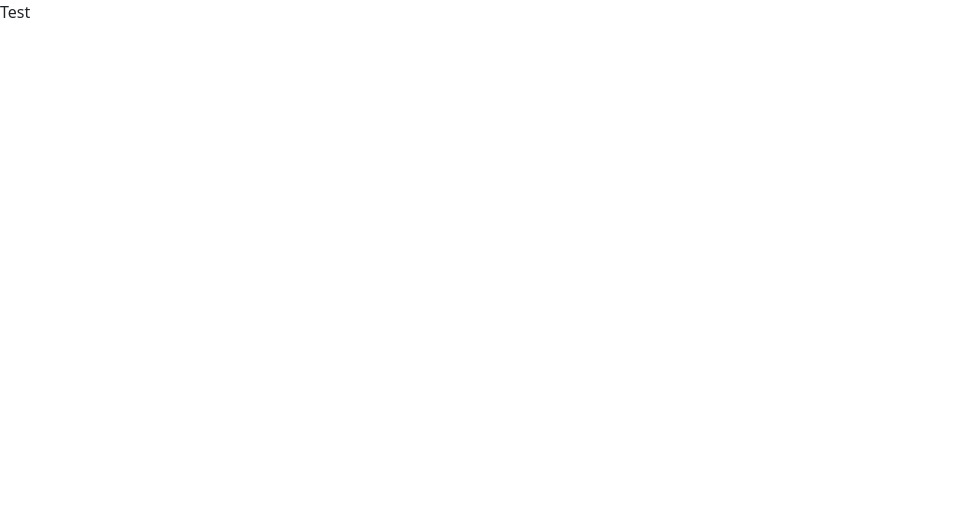
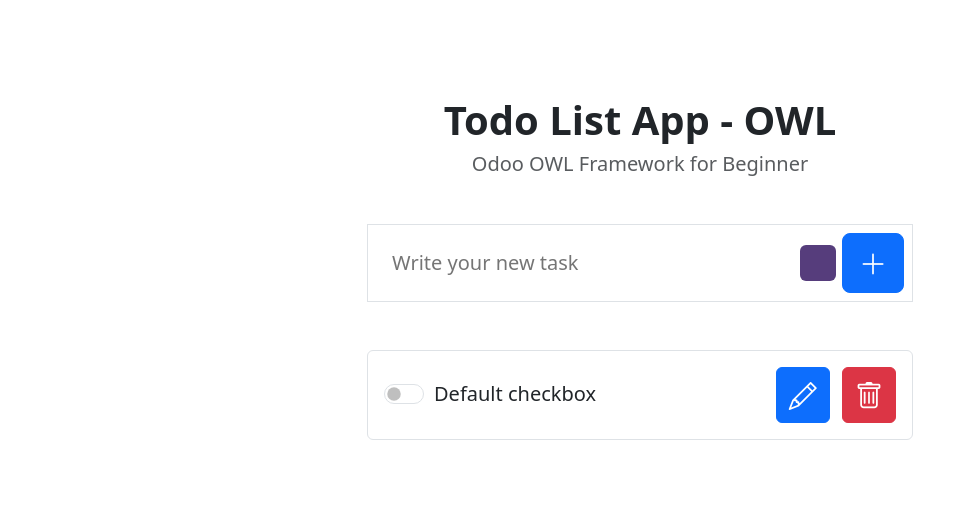
Before and after one commit to alfie-prometheus/odoo_owl_todo_app, a plain HTML site: page index.html in a window 1280 px wide. Shown: the whole page, without its empty margins (0-976 px from the left). Drawn offline with nearby package versions, Linux system fonts and the light colour scheme.

Commit message:
Completed the input form

```diff
--- a/index.html
+++ b/index.html
@@ -11,6 +11,38 @@
     <script src="./owl.iife.js"></script>
 </head>
 <body>
-    Test
+    <div class="container">
+        <div class="row my-5 py-5">
+            <div class="col-lg-6 offset-lg-3">
+                <h1 class="text-center fw-bold main-title">Todo List App - OWL</h1>
+                <p class="text-center h5 text-muted mb-5">Odoo OWL Framework for Beginner</p>
+                <div>
+                    <div class="input-group-lg w-100 d-flex border p-2 align-items-center">
+                        <input type="text" class="form-control-lg flex-fill border-0 me-1" placeholder="Write your new task" aria-label="Write your new task" aria-describedby="button-addon2">
+                        <input type="color" class="form-control-lg form-control-color border-0 bg-white m-0" id="color" value="#563d7c" title="Choose your color">
+                        <button class="btn btn-primary" type="button" id="button-addon2"><i class="bi bi-plus-lg fs-3"></i></button>
+                    </div>
+                </div>
+                <ul class="d-flex flex-column mt-5 p-0">
+                    <li class="d-flex align-items-center justify-content-between border p-3 mb-2 rounded">
+                        <div class="form-check form-switch fs-5">
+                            <input class="form-check-input" type="checkbox" value="" id="flexCheckDefault">
+                            <label class="form-check-label" for="flexCheckDefault">
+                                Default checkbox
+                            </label>
+                        </div>
+                        <div>
+                            <button class="btn btn-primary me-2">
+                                <i class="bi bi-pencil fs-3"></i>
+                            </button>
+                            <button class="btn btn-danger">
+                                <i class="bi bi-trash fs-3"></i>
+                            </button>
+                        </div>
+                    </li>
+                </ul>
+            </div>
+        </div>
+    </div>
 </body>
 </html>
```
